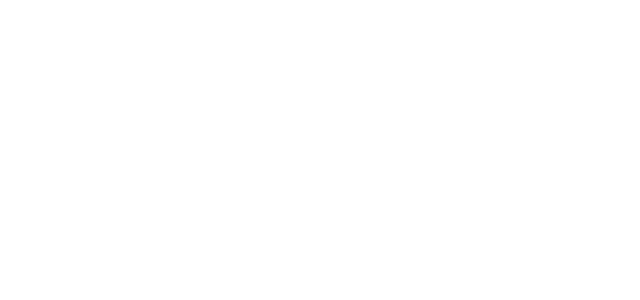
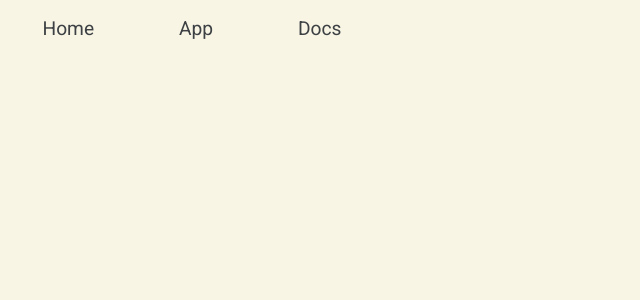
Before and after one commit to estebanix/strontium_buddy, a React (Vite) app: page /docs in a window 1280 px wide. Before the commit this address had no page. Shown: the top 300 px of the page, without its empty margins (0-640 px from the left). Built offline with nearby package versions, Linux system fonts and the light colour scheme.

Commit message:
Docs page

```diff
--- /dev/null
+++ b/src/containers/DocsPage/DocsPage.module.scss
@@ -0,0 +1,5 @@
+.docsPageContainer {
+  width: 100%;
+  min-height: 100vh;
+  background-color: #f8f5e5;
+}
--- /dev/null
+++ b/src/containers/DocsPage/DocsPage.tsx
@@ -0,0 +1,11 @@
+import { HeaderMenu } from "../../components/HeaderMenu";
+
+import styles from "./DocsPage.module.scss";
+
+export const DocsPage = () => {
+    return (
+        <div className={styles.docsPageContainer}>
+            <HeaderMenu />
+        </div>
+    );
+}
--- a/src/pages/App.tsx
+++ b/src/pages/App.tsx
@@ -1,5 +1,6 @@
 import { HomePage } from "../containers/HomePage";
 import { AppPage } from "../containers/AppPage";
+import { DocsPage } from "../containers/DocsPage/DocsPage";
 import { Route, Routes } from "react-router-dom";
 
 export const App = () => {
@@ -7,6 +8,7 @@ export const App = () => {
     <Routes>
       <Route path="/" element={<HomePage />} />
       <Route path="/app" element={<AppPage />} />
+      <Route path="/docs" element={<DocsPage />} />
     </Routes>
   );
 };
--- a/src/utils/constans/headerMenuItems.ts
+++ b/src/utils/constans/headerMenuItems.ts
@@ -1,9 +1,11 @@
 import {
     HOME_PAGE_PATH,
-    APP_PAGE_PATH
+    APP_PAGE_PATH,
+    DOCS_PAGE_PATH
 } from "./routes";
 
 export const headerMenuItems = [
     {title: "Home", to: HOME_PAGE_PATH},
     {title: "App", to: APP_PAGE_PATH},
+    {title: "Docs", to: DOCS_PAGE_PATH}
 ]
--- a/src/utils/constans/routes.ts
+++ b/src/utils/constans/routes.ts
@@ -1,2 +1,3 @@
 export const HOME_PAGE_PATH = "/";
 export const APP_PAGE_PATH = "/app";
+export const DOCS_PAGE_PATH = "/docs"
```
Also changed, not shown: src/containers/DocsPage/index.ts (added).
